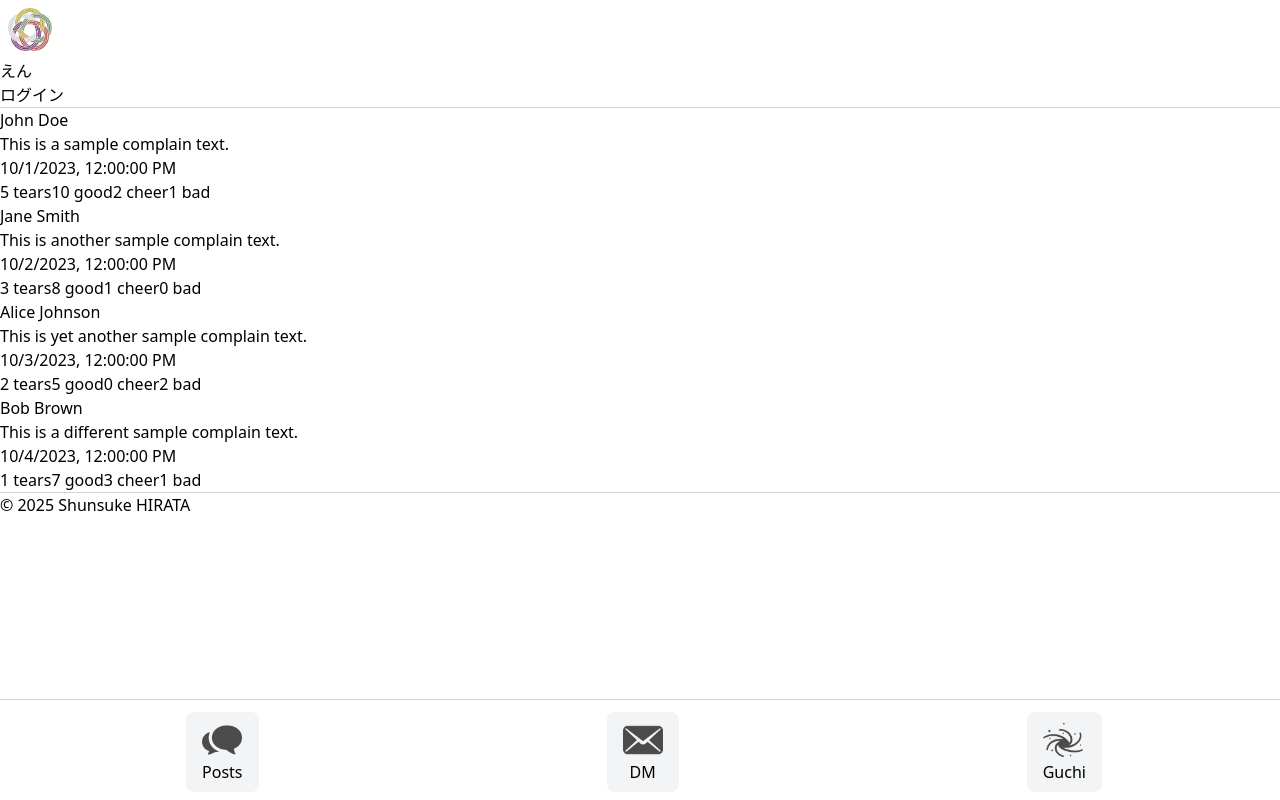
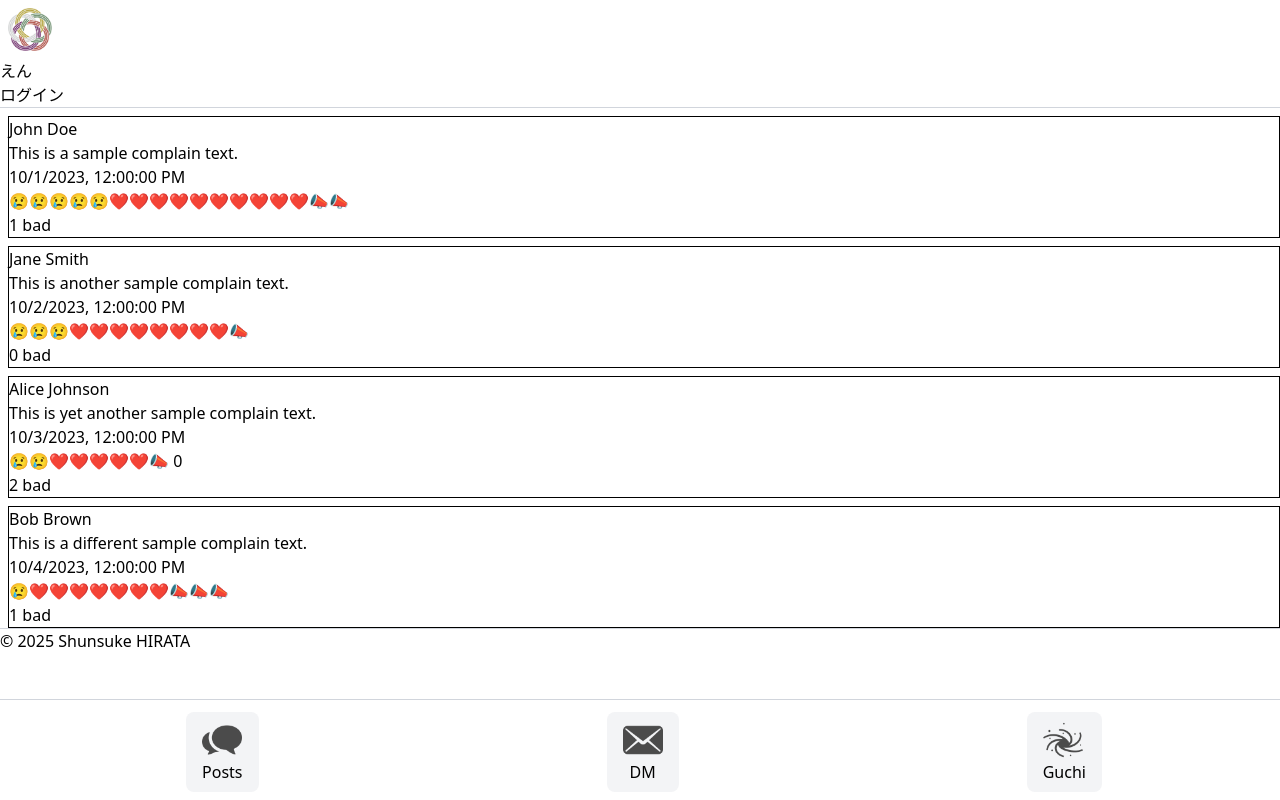
Before and after one commit to Shunsuke0205/message-board-site-on-vercel, a Next.js app: page /complain in a window 1280 px wide. Built offline with nearby package versions, Linux system fonts and the light colour scheme; no server answers.

Commit message:
impl: category

```diff
--- a/src/app/complain/ComplainCard.tsx
+++ b/src/app/complain/ComplainCard.tsx
@@ -9,6 +9,7 @@ export type ComplainType = {
   good: number;
   cheer: number;
   bad: number;
+  category: number;
 };
 
 type ComplainCardProps = {
@@ -16,9 +17,26 @@ type ComplainCardProps = {
 };
 
 const ComplainCard = ({ complain }: ComplainCardProps) => {
+  const repeatEmoji = (emoji: string, count: number) => {
+    if (count >= 1 && count <= 10) {
+      return (
+        <span>
+          {emoji.repeat(count)}
+        </span>
+      )
+    } else {
+      return (
+        <span>
+          {emoji} {count}
+        </span>
+      )
+    }
+  }
+
   return (
     <article
       key={complain.id}
+      className="mt-2 ml-2 border"
     >
       <h2>
         {complain.postedBy}
@@ -30,10 +48,13 @@ const ComplainCard = ({ complain }: ComplainCardProps) => {
         {new Date(complain.createdAt).toLocaleString()}
       </p>
       <div>
-        <span>{complain.tears} tears</span>
-        <span>{complain.good} good</span>
-        <span>{complain.cheer} cheer</span>
-        <span>{complain.bad} bad</span>
+        <span>{repeatEmoji("\u{1F622}", complain.tears)}</span>
+        <span>{repeatEmoji("\u{2764}", complain.good)}</span>
+        <span>{repeatEmoji("\u{1F4E3}", complain.cheer)}</span>
+
+      </div>
+      <div>
+        {complain.bad} bad
       </div>
     </article>
   )
```
